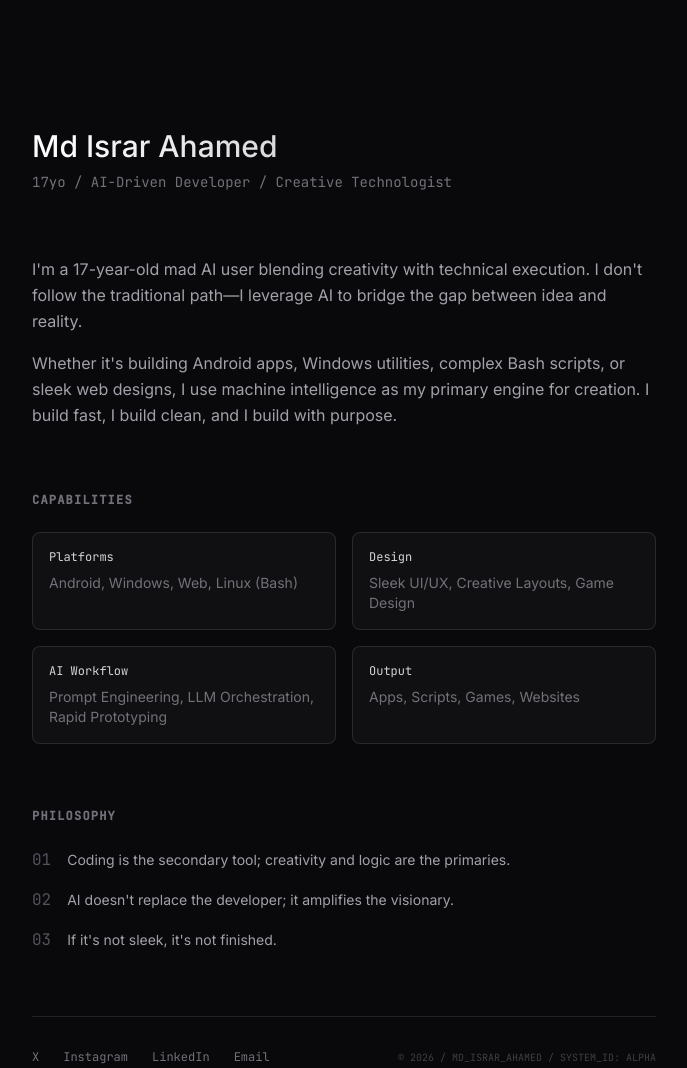
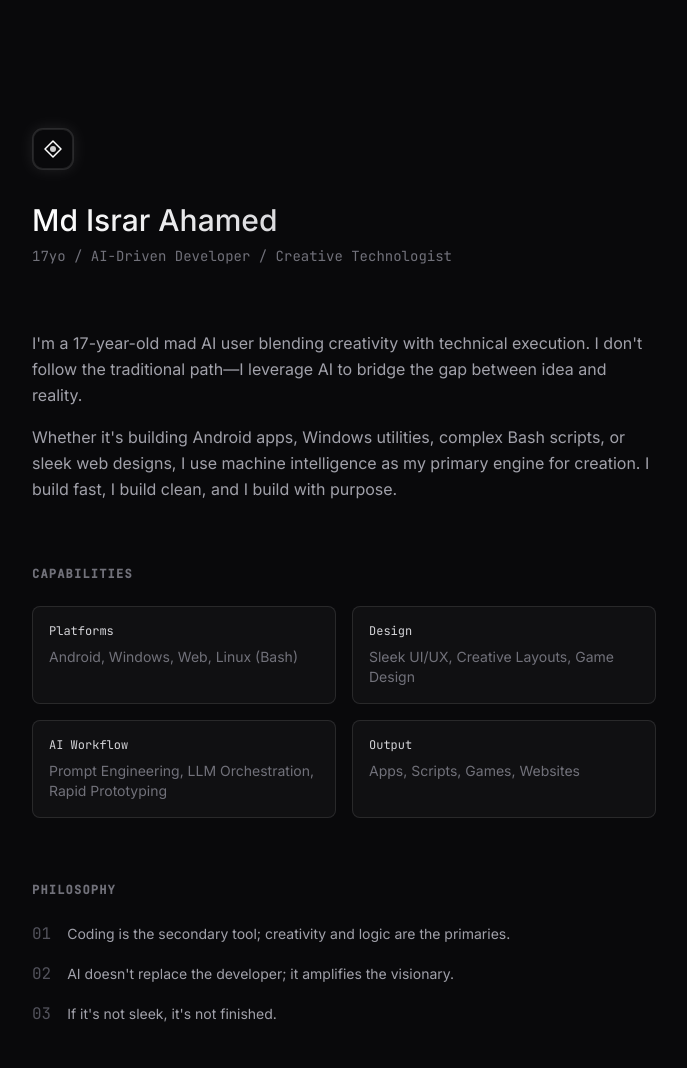
Before and after one commit to israrxy/landing, a website: page index.html in a window 1280 px wide. Shown: the top 1068 px of the page, without its empty margins (296-983 px from the left). Drawn offline with nearby package versions, Linux system fonts and the light colour scheme.

Commit message:
Add geometric SVG logo with hover animation

```diff
--- a/index.html
+++ b/index.html
@@ -33,12 +33,28 @@
             background-color: rgba(24, 24, 27, 0.8);
             transform: translateY(-2px);
         }
+        .logo-glow {
+            filter: drop-shadow(0 0 8px rgba(255, 255, 255, 0.1));
+            transition: all 0.5s ease;
+        }
+        .logo-glow:hover {
+            filter: drop-shadow(0 0 12px rgba(255, 255, 255, 0.3));
+            transform: rotate(90deg);
+        }
     </style>
 </head>
 <body class="selection:bg-zinc-800 selection:text-white">
     <div class="max-w-2xl mx-auto px-6 py-20 lg:py-32">
         <!-- Header -->
         <header class="mb-16">
+            <!-- SVG Logo -->
+            <div class="mb-8">
+                <svg width="42" height="42" viewBox="0 0 42 42" fill="none" xmlns="http://www.w3.org/2000/svg" class="logo-glow">
+                    <rect x="1" y="1" width="40" height="40" rx="10" fill="#09090b" stroke="white" stroke-opacity="0.1" stroke-width="2"/>
+                    <path d="M13 21L21 13L29 21L21 29L13 21Z" stroke="white" stroke-width="1.5" stroke-linecap="round" stroke-linejoin="round"/>
+                    <circle cx="21" cy="21" r="3" fill="white" fill-opacity="0.8"/>
+                </svg>
+            </div>
             <h1 class="text-3xl font-medium gradient-text mb-2">Md Israr Ahamed</h1>
             <p class="mono text-sm text-zinc-500">17yo / AI-Driven Developer / Creative Technologist</p>
         </header>
```
